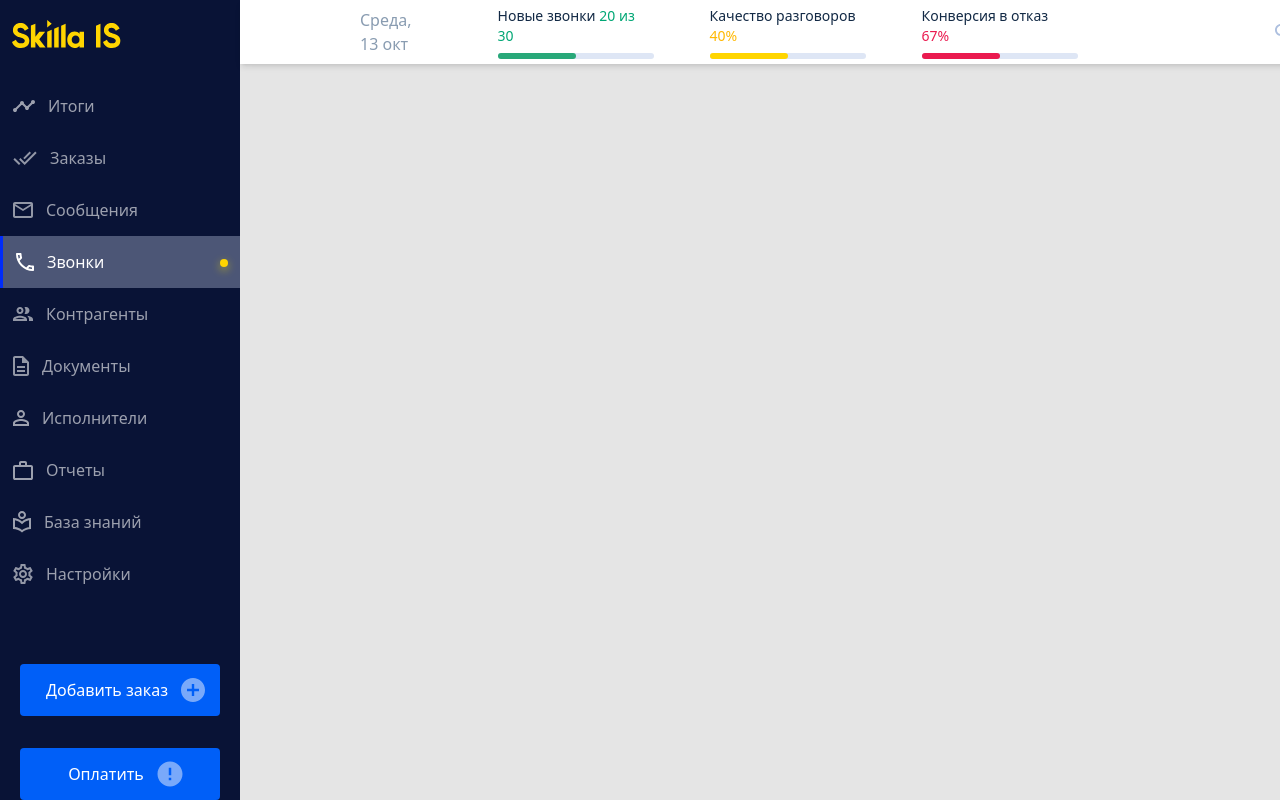
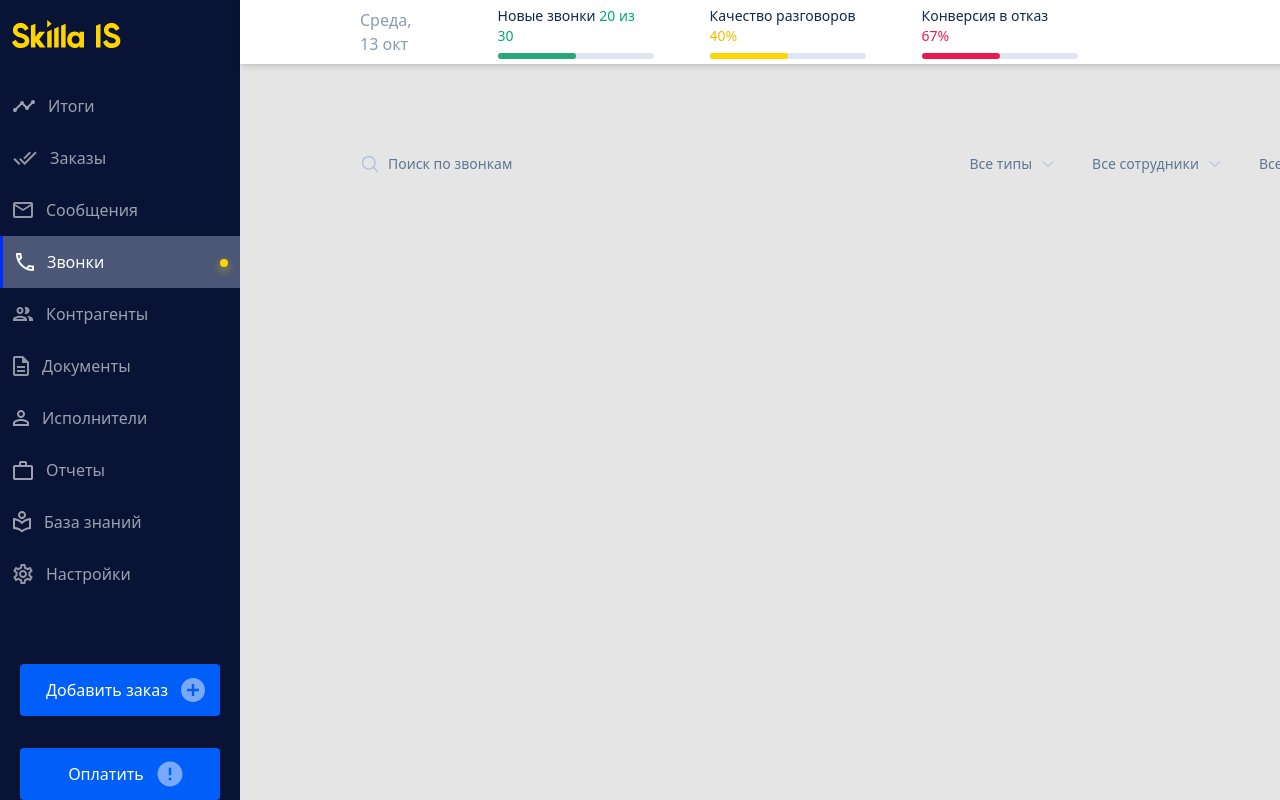
Before and after one commit to nikolaj1922/skilla-test, a React (Vite) app: page / in a window 1280 px wide. Shown: the top 800 px of the page. Built offline with nearby package versions, Linux system fonts and the light colour scheme.

Commit message:
add filter row

```diff
--- a/src/App.tsx
+++ b/src/App.tsx
@@ -1,6 +1,7 @@
 import React from "react";
 import AppBar from "./components/AppBar/AppBar";
-import BalanceAndPeroidRow from "./components/BalanceAndPeroidRow";
+import BalanceAndPeroidRow from "./components/BalanceAndPeriodRow/BalanceAndPeroidRow";
+import FilterRow from "./components/FilterRow/FilterRow";
 
 const App: React.FC = () => {
   return (
@@ -8,6 +9,8 @@ const App: React.FC = () => {
       <AppBar />
       <div className="mt-[84px] w-[1440px] ml-[120px]">
         <BalanceAndPeroidRow />
+        <FilterRow/>
+
       </div>
     </div>
   );
--- a/src/components/AppBar/AppBar.tsx
+++ b/src/components/AppBar/AppBar.tsx
@@ -1,6 +1,6 @@
 import React from "react";
 import AppBarRaitingBlock from "./AppBarRaitingBlock";
-import SearchIcon from "../../assets/SearchIcon.svg";
+import { MagnifyingGlassIcon } from "@heroicons/react/24/solid";
 import Avatar from "@mui/material/Avatar";
 import { ChevronDownIcon } from "@heroicons/react/24/solid";
 
@@ -16,15 +16,13 @@ const AppBar: React.FC<AppBarProps> = ({}) => {
           <AppBarRaitingBlock type="quality" qualityPercent={40} />
           <AppBarRaitingBlock type="fails" failPercent={67} />
         </div>
-        <img src={SearchIcon} className="mr-16" />
-        <div className="flex items-center justify-center space-x-[10px] mr-[47px] group">
-          <span className="cursor-pointer">
-            ИП Сидорова Александра Михайловна
-          </span>
+        <MagnifyingGlassIcon className="mr-16 icon h-5 w-5" />
+        <div className="flex items-center justify-center space-x-[10px] mr-[47px] cursor-pointer group">
+          <span>ИП Сидорова Александра Михайловна</span>
           <ChevronDownIcon className="icon h-5 w-5 group-hover:text-[#002CFB]" />
         </div>
-        <div className="flex items-center justify-center space-x-[10px] group">
-          <Avatar className="cursor-pointer" />
+        <div className="flex items-center justify-center space-x-[10px] group cursor-pointer">
+          <Avatar />
           <ChevronDownIcon className="icon h-5 w-5 group-hover:text-[#002CFB]" />
         </div>
       </div>
--- a/src/components/BalanceAndPeroidRow.tsx
+++ b/src/components/BalanceAndPeriodRow/BalanceAndPeroidRow.tsx
@@ -6,7 +6,7 @@ interface BalanceAndPeroidRowProps {}
 
 const BalanceAndPeroidRow: React.FC<BalanceAndPeroidRowProps> = ({}) => {
   return (
-    <div className="flex justify-end items-center h-10">
+    <div className="flex justify-end items-center h-10 mb-5">
       <div className="space-x-12 flex items-center">
         <Balance />
         <Period />
--- a/src/components/Period.tsx
+++ b/src/components/BalanceAndPeriodRow/Period.tsx
@@ -9,13 +9,13 @@ interface PeriodProps {}
 
 const Period: React.FC<PeriodProps> = ({}) => {
   return (
-    <div className="flex items-center justify-center space-x-5">
-      <ChevronLeftIcon className="h-5 w-5 icon" />
+    <div className="flex items-center justify-center space-x-[22px]">
+      <ChevronLeftIcon className="h-4 w-4 icon" />
       <div className="flex items-center space-x-2 cursor-pointer group">
         <CalendarIcon className="h-6 w-6 icon group-hover:text-[#002CFB]" />
         <span className="text-[#005FF8]">3 дня</span>
       </div>
-      <ChevronRightIcon className="h-5 w-5 icon" />
+      <ChevronRightIcon className="h-4 w-4 icon" />
     </div>
   );
 };
--- /dev/null
+++ b/src/components/FilterRow/FilterRow.tsx
@@ -0,0 +1,29 @@
+import React from "react";
+import Search from "./Search";
+import { ChevronDownIcon } from "@heroicons/react/24/solid";
+import { filters } from "./filters";
+
+interface FilterRowProps {}
+
+const FilterRow: React.FC<FilterRowProps> = ({}) => {
+  return (
+    <div className="text-[#5E7793] text-sm flex items-center justify-between">
+      <Search />
+      <div className="flex items-center justify-center space-x-[36px]">
+        {filters.map((item) => (
+          <div
+            key={item}
+            className="group flex space-x-[8px] justify-center items-center cursor-pointer"
+          >
+            <span className="group-hover:text-[#002CFB] transition duration-150 ease-out">
+              {item}
+            </span>
+            <ChevronDownIcon className="icon h-4 w-4 group-hover:text-[#002CFB]" />
+          </div>
+        ))}
+      </div>
+    </div>
+  );
+};
+
+export default FilterRow;
--- /dev/null
+++ b/src/components/FilterRow/Search.tsx
@@ -0,0 +1,29 @@
+import React from "react";
+import { MagnifyingGlassIcon } from "@heroicons/react/24/solid";
+
+interface SearchProps {}
+
+const Search: React.FC<SearchProps> = ({}) => {
+  const [focused, setFocused] = React.useState(false);
+
+  const onFocus = () => setFocused(true);
+  const onBlur = () => setFocused(false);
+  //Доделать крестик
+  return (
+    <div className="flex relative">
+      <MagnifyingGlassIcon
+        className={`icon h-5 w-5 group-focus:left-[18px] absolute top-1/2  -translate-y-1/2 transition-all duration-200 ease-out ${
+          focused ? "left-[18px]" : "left-0"
+        }`}
+      />
+      <input
+        className="placeholder:text-[#5E7793] w-[482px] bg-inherit pl-[28px] focus:pl-[48px] group py-2.5 transition-all duration-200 ease-out outline-[0.5px] outline-[#002CFB] rounded-[48px]"
+        placeholder="Поиск по звонкам"
+        onFocus={onFocus}
+        onBlur={onBlur}
+      />
+    </div>
+  );
+};
+
+export default Search;
--- /dev/null
+++ b/src/components/FilterRow/filters.ts
@@ -0,0 +1,8 @@
+export const filters: Array<string> = [
+  "Все типы",
+  "Все сотрудники",
+  "Все звонки",
+  "Все источники",
+  "Все оценки",
+  "Все ошибки",
+];
```
Also changed, not shown: src/components/BalanceAndPeriodRow/Balance.tsx (renamed from src/components/Balance.tsx).
